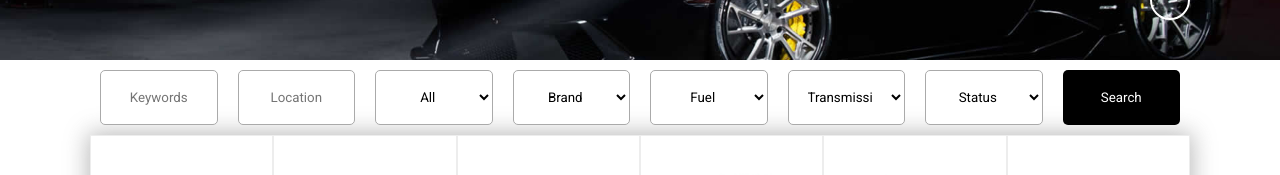
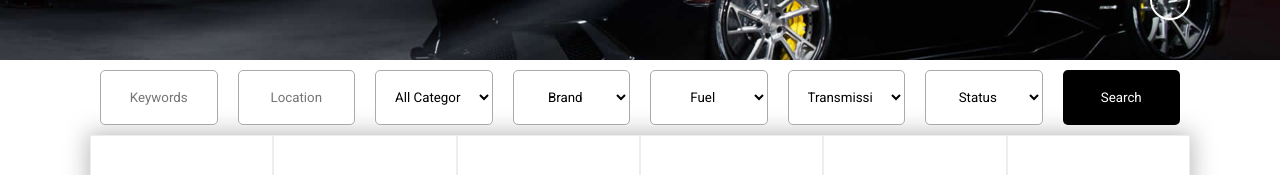
Before and after one commit to aalexebr/proj-html-vuejs, a Vue app: page / in a window 1280 px wide. Shown: the part 460-635 px from the top of the page. Built offline with nearby package versions, Linux system fonts and the light colour scheme.

Commit message:
EDIT select function

```diff
--- a/src/components/SearchAutoComp.vue
+++ b/src/components/SearchAutoComp.vue
@@ -7,7 +7,7 @@ export default{
       return{
         store,
         listFlag : [],
-        selectType : 'All',
+        selectType : '',
       }
     },
     components: {
@@ -37,10 +37,15 @@ export default{
             }
         },
         search(){
+            this.selectType=''
             for(let j=0; j<this.store.AutoTypeList.length; j++){
                 this.listFlag.push(this.store.AutoTypeList[j].type)
                 console.log(this.selectType)
             }
+        },
+        selectChangeSearch(){
+            this.listFlag=[]
+            this.listFlag.push(this.selectType)
         }
     },
     created(){
@@ -53,7 +58,7 @@ export default{
 <template>
 <div class="container">
     <!-- search bar -->
-    <form action="" @click.prevent="search()">
+    <form action="" @submit.prevent="search()">
         <div class="row">
             <div class="col-8">
                 <input type="text" placeholder="Keywords" class="text-center">
@@ -62,9 +67,9 @@ export default{
                 <input type="text" placeholder="Location" class="text-center">
             </div>
             <div class="col-8">
-                <select name="" id="" class="text-center">
-                    <option value="">{{ selectType }}</option>
-                    <option value="" v-for="(type,i) in store.AutoTypeList" :key="i" class="capitalize">
+                <select name="" id="" class="text-center" v-model="selectType" @change="selectChangeSearch">
+                    <option value="" disabled>All Categories</option>
+                    <option :value="store.AutoTypeList[i].type" v-for="(type,i) in store.AutoTypeList" :key="i" class="capitalize">
                         {{ store.AutoTypeList[i].type }}
                     </option>
                 </select>
```
